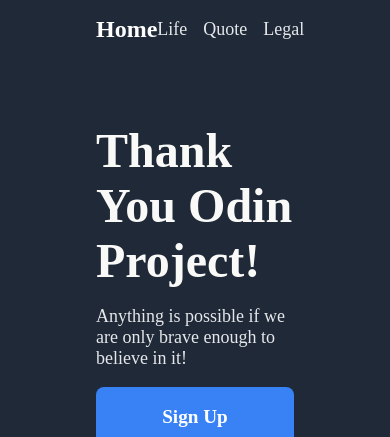
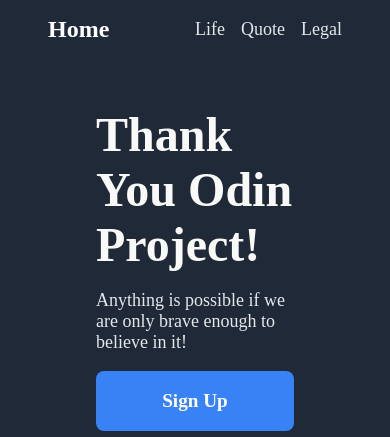
Before and after one commit to portfoliodemo/landing-page-Odin-Project, a plain HTML site: page index.html in a window 390 px wide. Shown: the top 437 px of the page. Drawn offline with Linux system fonts and the light colour scheme.

Commit message:
Added media query for small screens < 415 px

```diff
--- a/assets/styles/main.css
+++ b/assets/styles/main.css
@@ -276,6 +276,13 @@ footer {
     padding: 2em;
 }
 
+@media (max-width: 415px) {
+    header {
+        background-color: var(--hero-and-footer-bgcolor);
+        padding: 1em 3em 2em 3em;
+    }
+}
+
 @media (max-width: 750px) {
     .hero-splash {
         display: grid;
```
